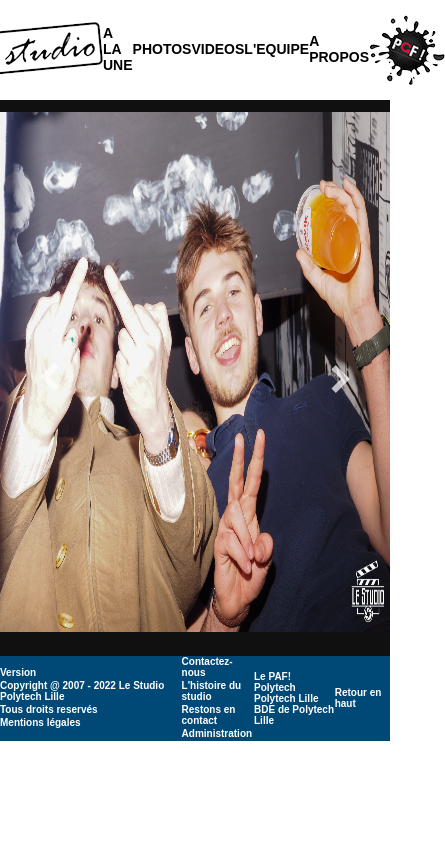
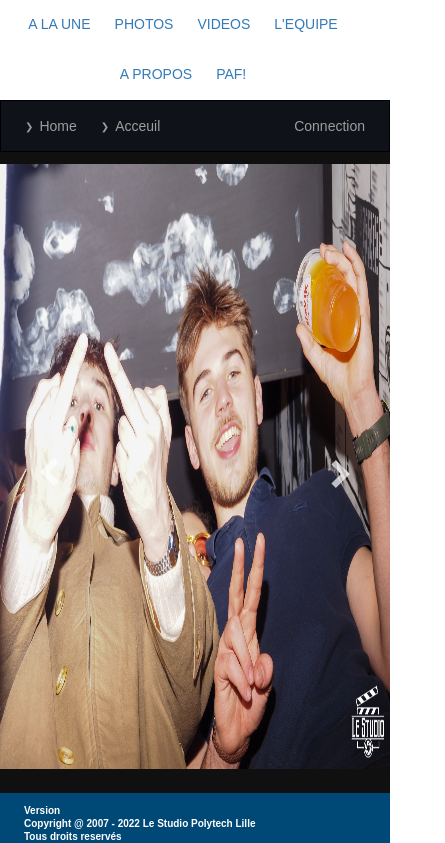
Before and after one commit to PolySim/studio-polytech-lille, a React (Create React App) app in the folder frontend/: page / in a window 390 px wide. Shown: the top 843 px of the page, 445 px wide, since content can reach past the window. Built offline with nearby package versions, Linux system fonts and the light colour scheme.

Commit message:
responsive

```diff
--- a/frontend/src/component/Header/index.tsx
+++ b/frontend/src/component/Header/index.tsx
@@ -4,7 +4,11 @@ import { Header } from "src/styled";
 export default function HeaderView(): JSX.Element {
   return (
     <Header>
-      <img src={require("./head-logo-studio.png")} alt="logo du studio" />
+      {window.innerWidth > 1000 ? (
+        <img src={require("./head-logo-studio.png")} alt="logo du studio" />
+      ) : (
+        <></>
+      )}
       <div>
         <p>A LA UNE</p>
       </div>
@@ -20,7 +24,13 @@ export default function HeaderView(): JSX.Element {
       <div>
         <p>A PROPOS</p>
       </div>
-      <img src={require("./head-logo-paf.png")} alt="logo du PAF" />
+      {window.innerWidth > 1000 ? (
+        <img src={require("./head-logo-paf.png")} alt="logo du PAF" />
+      ) : (
+        <div>
+          <p>PAF!</p>
+        </div>
+      )}
     </Header>
   );
 }
--- a/frontend/src/component/index.tsx
+++ b/frontend/src/component/index.tsx
@@ -2,11 +2,13 @@ import React from "react";
 import HeaderView from "src/component/Header";
 import FooterView from "src/component/Footer";
 import HomeView from "src/component/Home";
+import ConnectionVIew from "src/container/connection";
 
 export default function App(): JSX.Element {
   return (
     <>
       <HeaderView />
+      <ConnectionVIew />
       <HomeView />
       <FooterView />
     </>
--- /dev/null
+++ b/frontend/src/container/connection/index.tsx
@@ -0,0 +1,14 @@
+import React from "react";
+import { Connection } from "src/styled";
+
+export default function ConnectionVIew(): JSX.Element {
+  return (
+    <Connection>
+      <div>
+        <a href="#">Home</a>
+        <a href="#">Acceuil</a>
+      </div>
+      <div onClick={() => {}}>Connection</div>
+    </Connection>
+  );
+}
--- a/frontend/src/styled.ts
+++ b/frontend/src/styled.ts
@@ -4,6 +4,7 @@ export const Header = styled.header`
   display: flex;
   justify-content: center;
   align-items: center;
+  flex-wrap: wrap;
   width: 100%;
   height: 100px;
 
@@ -38,6 +39,23 @@ export const Header = styled.header`
       }
     }
   }
+
+  @media screen and (max-width: 1000px) {
+    color: #337ab7;
+
+    > div {
+      width: fit-content;
+      height: fit-content;
+      margin-right: 24px;
+    }
+
+    p {
+      font-weight: normal;
+      ::after {
+        display: none;
+      }
+    }
+  }
 `;
 
 export const Footer = styled.footer`
@@ -69,12 +87,25 @@ export const Footer = styled.footer`
     font-weight: bold;
     color: white;
   }
+
+  @media screen and (max-width: 1000px) {
+    flex-direction: column;
+    align-items: flex-start;
+    box-sizing: border-box;
+    padding-left: 24px;
+    padding-top: 12px;
+
+    > div {
+      margin-bottom: 12px;
+    }
+  }
 `;
 
 export const Home = styled.main`
   display: flex;
   position: relative;
   width: 100%;
+  min-height: 76vh;
   overflow-x: hidden;
   background-color: #101010;
 
@@ -146,3 +177,54 @@ export const ImageHome = styled.div`
     overflow: hidden;
   }
 `;
+
+export const Connection = styled.div`
+  display: flex;
+  width: 100%;
+  height: 52px;
+  background-color: #0f1218;
+  box-sizing: border-box;
+  border: 1px solid black;
+
+  div:nth-of-type(1) {
+    display: flex;
+    align-items: center;
+    margin-left: 24px;
+    height: 100%;
+  }
+
+  div:nth-of-type(2) {
+    display: flex;
+    align-items: center;
+    justify-content: flex-end;
+    margin: 0 24px 0 auto;
+    width: fit-content;
+    height: 100%;
+    color: #9d9d9d;
+    font-size: 14px;
+
+    :hover {
+      color: white;
+      cursor: pointer;
+    }
+  }
+
+  a {
+    display: flex;
+    align-items: center;
+    margin-right: 24px;
+    text-decoration: none;
+    color: #9d9d9d;
+    font-size: 14px;
+
+    ::before {
+      content: "❯";
+      font-size: 10px;
+      margin-right: 6px;
+    }
+
+    :hover {
+      color: white;
+    }
+  }
+`;
```
Also changed, not shown: frontend/src/component/Home/Image/img2.jpeg.
